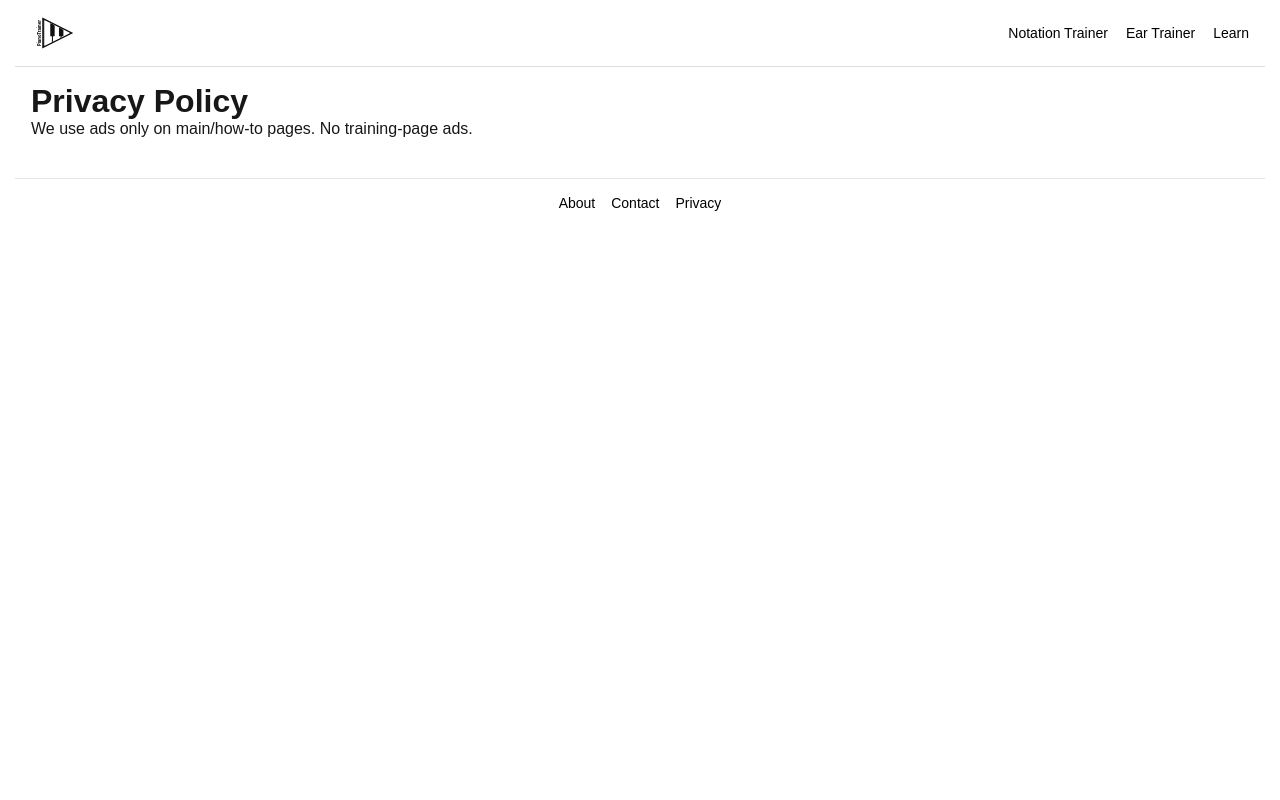
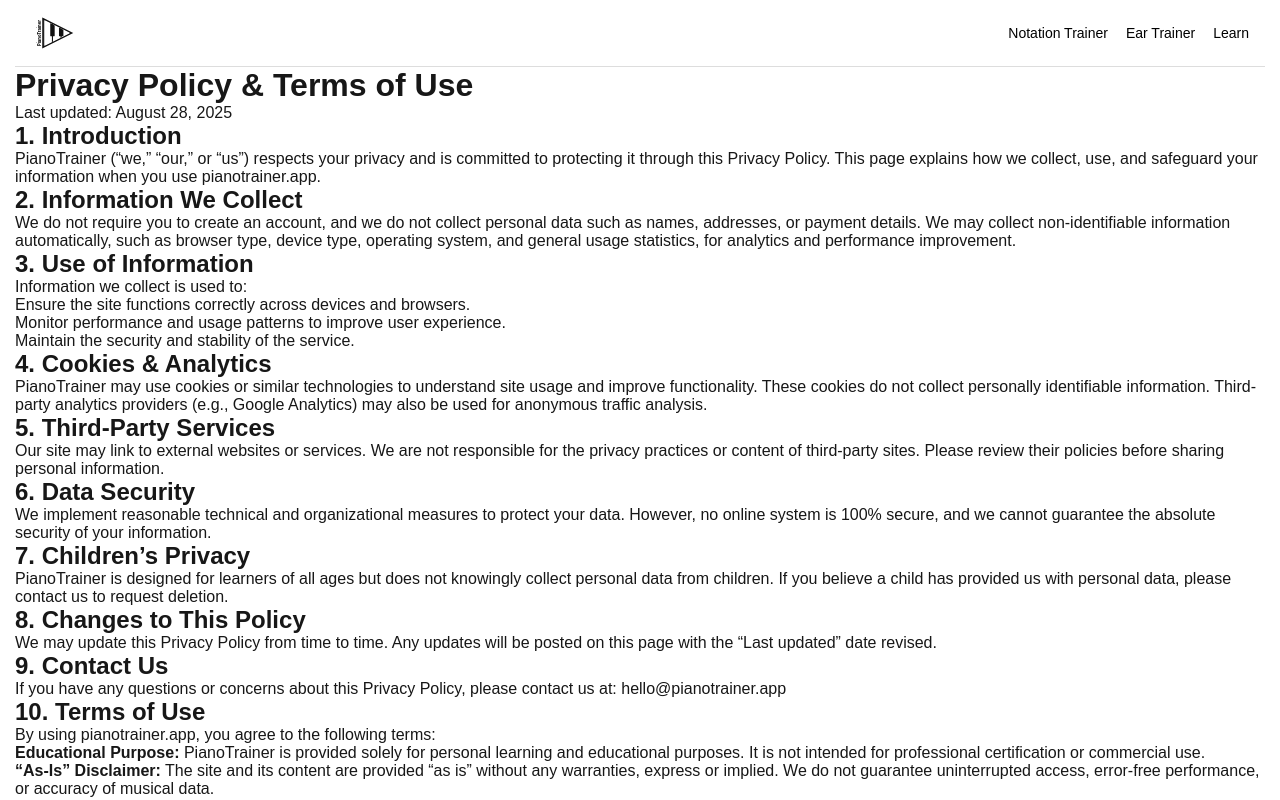
Before and after one commit to andreyeremichev/pianotrainer, a Next.js app: page /privacy in a window 1280 px wide. Shown: the top 800 px of the page. Built offline with nearby package versions, Linux system fonts and the light colour scheme.

Commit message:
chore(seo): add JSON-LD for WebSite & PrivacyPolicy; keep strict Privacy + Terms of Use

```diff
--- a/app/(site)/privacy/page.tsx
+++ b/app/(site)/privacy/page.tsx
@@ -1,2 +1,230 @@
-export const metadata = { title: "Privacy Policy • PianoTrainer" };
-export default function Page(){ return <main style={{padding:16}}><h1>Privacy Policy</h1><p>We use ads only on main/how-to pages. No training-page ads.</p></main>; }
+// app/(site)/privacy/page.tsx
+"use client";
+
+import React from "react";
+import Link from "next/link";
+
+// ✅ SEO metadata
+export const metadata = {
+  title: "Privacy Policy & Terms of Use • PianoTrainer",
+  description:
+    "Read the PianoTrainer Privacy Policy & Terms of Use. Learn how we protect your data, use cookies, and the rules for using our free online music training tools.",
+};
+
+const SITE_URL = "https://pianotrainer.app";
+const UPDATED_ISO = new Date().toISOString(); // used in JSON-LD
+
+export default function PrivacyPage() {
+  // JSON-LD: WebSite
+  const websiteJsonLd = {
+    "@context": "https://schema.org",
+    "@type": "WebSite",
+    url: SITE_URL,
+    name: "PianoTrainer",
+    alternateName: ["Piano Trainer", "PianoTrainer.app"],
+    description:
+      "PianoTrainer is a free, browser-based app to learn to read music and train your ear with interactive grand-stave exercises.",
+    inLanguage: "en",
+    publisher: {
+      "@type": "Organization",
+      name: "PianoTrainer",
+      url: SITE_URL,
+      email: "hello@pianotrainer.app",
+    },
+    potentialAction: {
+      "@type": "SearchAction",
+      target: `${SITE_URL}/search?q={query}`,
+      "query-input": "required name=query",
+    },
+  };
+
+  // JSON-LD: PrivacyPolicy (using WebPage as container)
+  const privacyJsonLd = {
+    "@context": "https://schema.org",
+    "@type": "WebPage",
+    url: `${SITE_URL}/privacy`,
+    name: "Privacy Policy & Terms of Use • PianoTrainer",
+    isPartOf: {
+      "@type": "WebSite",
+      url: SITE_URL,
+      name: "PianoTrainer",
+    },
+    dateModified: UPDATED_ISO,
+    about: {
+      "@type": "Thing",
+      name: "Privacy Policy",
+      description:
+        "How PianoTrainer collects, uses, and protects data; cookies; analytics; children’s privacy; and terms of use.",
+    },
+    mainEntity: {
+      "@type": "PrivacyPolicy",
+      name: "PianoTrainer Privacy Policy",
+      url: `${SITE_URL}/privacy`,
+      dateModified: UPDATED_ISO,
+      publisher: {
+        "@type": "Organization",
+        name: "PianoTrainer",
+        url: SITE_URL,
+      },
+    },
+  };
+
+  return (
+    <main className="page">
+      {/* JSON-LD scripts: safe to include in the page body; crawlers will read them */}
+      <script
+        type="application/ld+json"
+        // eslint-disable-next-line react/no-danger
+        dangerouslySetInnerHTML={{ __html: JSON.stringify(websiteJsonLd) }}
+      />
+      <script
+        type="application/ld+json"
+        // eslint-disable-next-line react/no-danger
+        dangerouslySetInnerHTML={{ __html: JSON.stringify(privacyJsonLd) }}
+      />
+
+      <div className="root">
+        <header className="header">
+          <h1>Privacy Policy & Terms of Use</h1>
+          <p>
+            Last updated:{" "}
+            {new Date().toLocaleDateString("en-US", {
+              year: "numeric",
+              month: "long",
+              day: "numeric",
+            })}
+          </p>
+        </header>
+
+        <section>
+          <h2>1. Introduction</h2>
+          <p>
+            PianoTrainer (“we,” “our,” or “us”) respects your privacy and is
+            committed to protecting it through this Privacy Policy. This page
+            explains how we collect, use, and safeguard your information when
+            you use pianotrainer.app.
+          </p>
+        </section>
+
+        <section>
+          <h2>2. Information We Collect</h2>
+          <p>
+            We do not require you to create an account, and we do not collect
+            personal data such as names, addresses, or payment details. We may
+            collect non-identifiable information automatically, such as browser
+            type, device type, operating system, and general usage statistics,
+            for analytics and performance improvement.
+          </p>
+        </section>
+
+        <section>
+          <h2>3. Use of Information</h2>
+          <p>Information we collect is used to:</p>
+          <ul>
+            <li>Ensure the site functions correctly across devices and browsers.</li>
+            <li>Monitor performance and usage patterns to improve user experience.</li>
+            <li>Maintain the security and stability of the service.</li>
+          </ul>
+        </section>
+
+        <section>
+          <h2>4. Cookies & Analytics</h2>
+          <p>
+            PianoTrainer may use cookies or similar technologies to understand
+            site usage and improve functionality. These cookies do not collect
+            personally identifiable information. Third-party analytics providers
+            (e.g., Google Analytics) may also be used for anonymous traffic
+            analysis.
+          </p>
+        </section>
+
+        <section>
+          <h2>5. Third-Party Services</h2>
+          <p>
+            Our site may link to external websites or services. We are not
+            responsible for the privacy practices or content of third-party
+            sites. Please review their policies before sharing personal
+            information.
+          </p>
+        </section>
+
+        <section>
+          <h2>6. Data Security</h2>
+          <p>
+            We implement reasonable technical and organizational measures to
+            protect your data. However, no online system is 100% secure, and we
+            cannot guarantee the absolute security of your information.
+          </p>
+        </section>
+
+        <section>
+          <h2>7. Children’s Privacy</h2>
+          <p>
+            PianoTrainer is designed for learners of all ages but does not
+            knowingly collect personal data from children. If you believe a
+            child has provided us with personal data, please contact us to
+            request deletion.
+          </p>
+        </section>
+
+        <section>
+          <h2>8. Changes to This Policy</h2>
+          <p>
+            We may update this Privacy Policy from time to time. Any updates
+            will be posted on this page with the “Last updated” date revised.
+          </p>
+        </section>
+
+        <section>
+          <h2>9. Contact Us</h2>
+          <p>
+            If you have any questions or concerns about this Privacy Policy,
+            please contact us at:{" "}
+            <a href="mailto:hello@pianotrainer.app">hello@pianotrainer.app</a>
+          </p>
+        </section>
+
+        {/* ---- TERMS OF USE APPENDED ---- */}
+        <section>
+          <h2>10. Terms of Use</h2>
+          <p>By using pianotrainer.app, you agree to the following terms:</p>
+          <ul>
+            <li>
+              <strong>Educational Purpose:</strong> PianoTrainer is provided
+              solely for personal learning and educational purposes. It is not
+              intended for professional certification or commercial use.
+            </li>
+            <li>
+              <strong>“As-Is” Disclaimer:</strong> The site and its content are
+              provided “as is” without any warranties, express or implied. We do
+              not guarantee uninterrupted access, error-free performance, or
+              accuracy of musical data.
+            </li>
+            <li>
+              <strong>Limitation of Liability:</strong> PianoTrainer shall not be
+              responsible for any damages or losses arising from use of the
+              site. Users assume full responsibility for their use of the
+              platform.
+            </li>
+            <li>
+              <strong>Acceptable Use:</strong> You agree not to misuse, copy,
+              distribute, or attempt to reverse-engineer the code or content of
+              this site.
+            </li>
+            <li>
+              <strong>Right to Modify or Discontinue:</strong> We reserve the
+              right to change, suspend, or discontinue any part of the service
+              at any time, without notice.
+            </li>
+          </ul>
+        </section>
+
+        <footer style={{ marginTop: "2rem" }}>
+          <p>
+            Return to <Link href="/">Home</Link>
+          </p>
+        </footer>
+      </div>
+    </main>
+  );
+}
```
